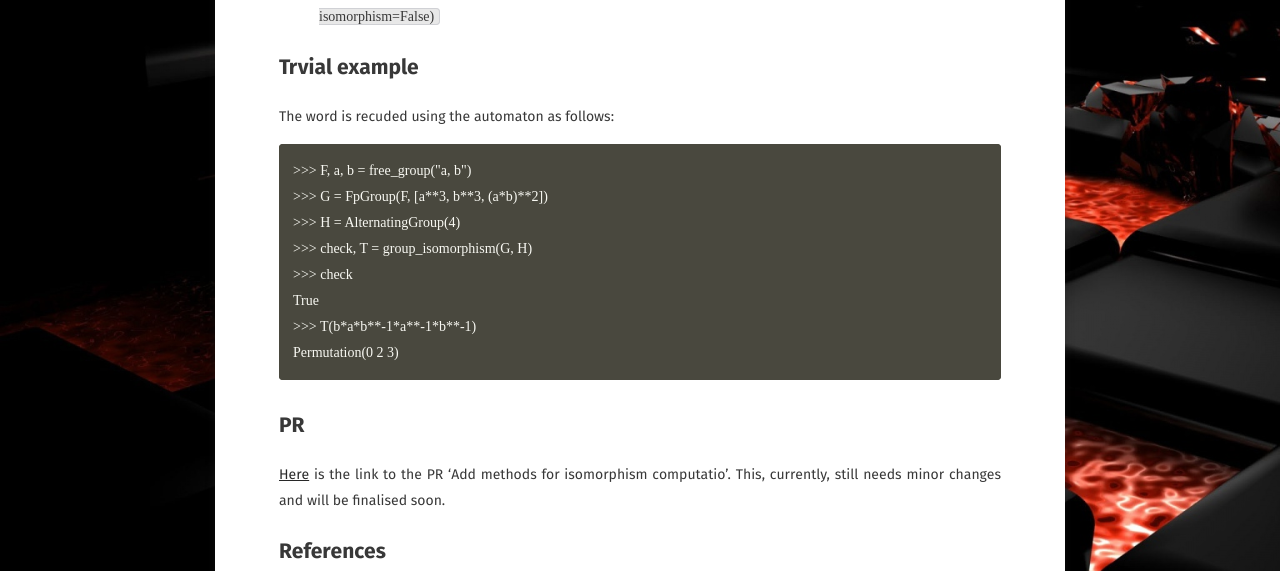
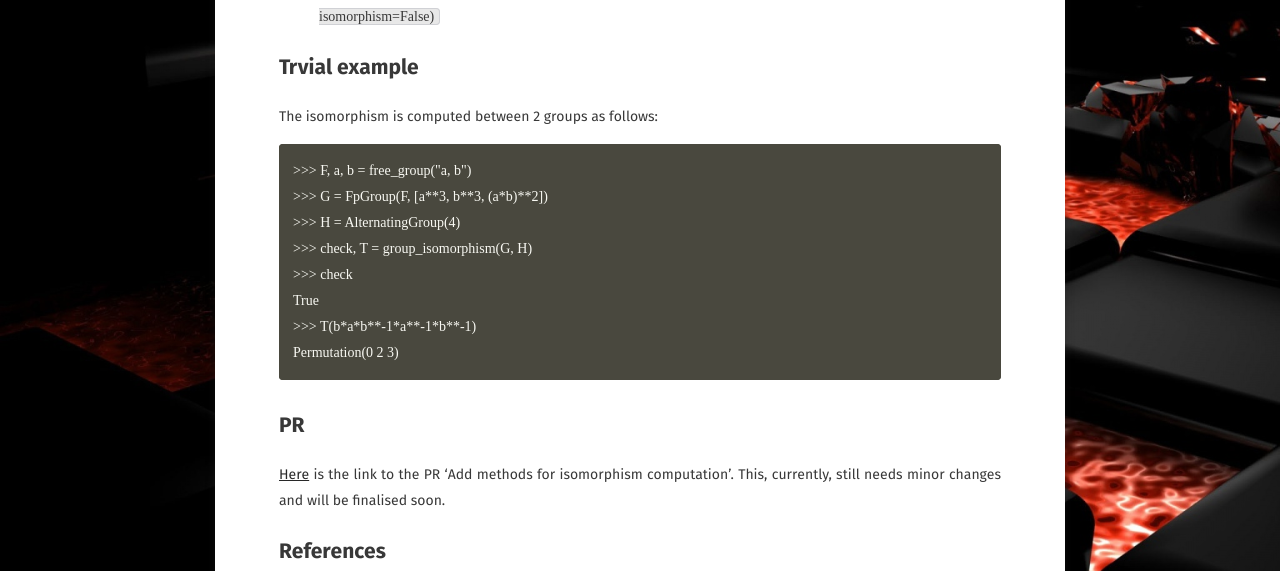
Before and after one commit to RavicharanN/blog, a Jekyll site: the page built from _posts/2018-06-11-Isomorphism.md, in a window 1280 px wide and 900 px high, scrolled down 1727 px. Shown: the part 152-723 px from the top of the window. Built offline with Jekyll 4.4.1, drawn with Linux system fonts in a browser that asks for light colours; some web fonts are replaced; comment, search, counter and statistics services are not loaded.

Commit message:
Update 2018-06-11-Isomorphism.md

````diff
--- a/_posts/2018-06-11-Isomorphism.md
+++ b/_posts/2018-06-11-Isomorphism.md
@@ -53,7 +53,7 @@ However, isomorphism could be directly decided between 2 group in the following
 * A method `is_isomorphic` has been implemented for convenient usage, which calls `group_isomorphism(..., isomorphism=False)`
 
 ## Trvial example
-The word is recuded using the automaton as follows:
+The isomorphism is computed between 2 groups as follows:
 ```
 >>> F, a, b = free_group("a, b")
 >>> G = FpGroup(F, [a**3, b**3, (a*b)**2])
@@ -66,7 +66,7 @@ Permutation(0 2 3)
 ```
 
 ## PR
-[Here](https://github.com/sympy/sympy/pull/14861) is the link to the PR 'Add methods for isomorphism computatio'. This, currently, still needs minor changes and will be finalised soon.
+[Here](https://github.com/sympy/sympy/pull/14861) is the link to the PR 'Add methods for isomorphism computation'. This, currently, still needs minor changes and will be finalised soon.
 
 ## References
 * [1] [Blog](https://www.naftaliharris.com/blog/groupiso/) by [Naftali Harris](https://www.naftaliharris.com/) which talks about Tarjan's method for isomorpihsm computation.
````
